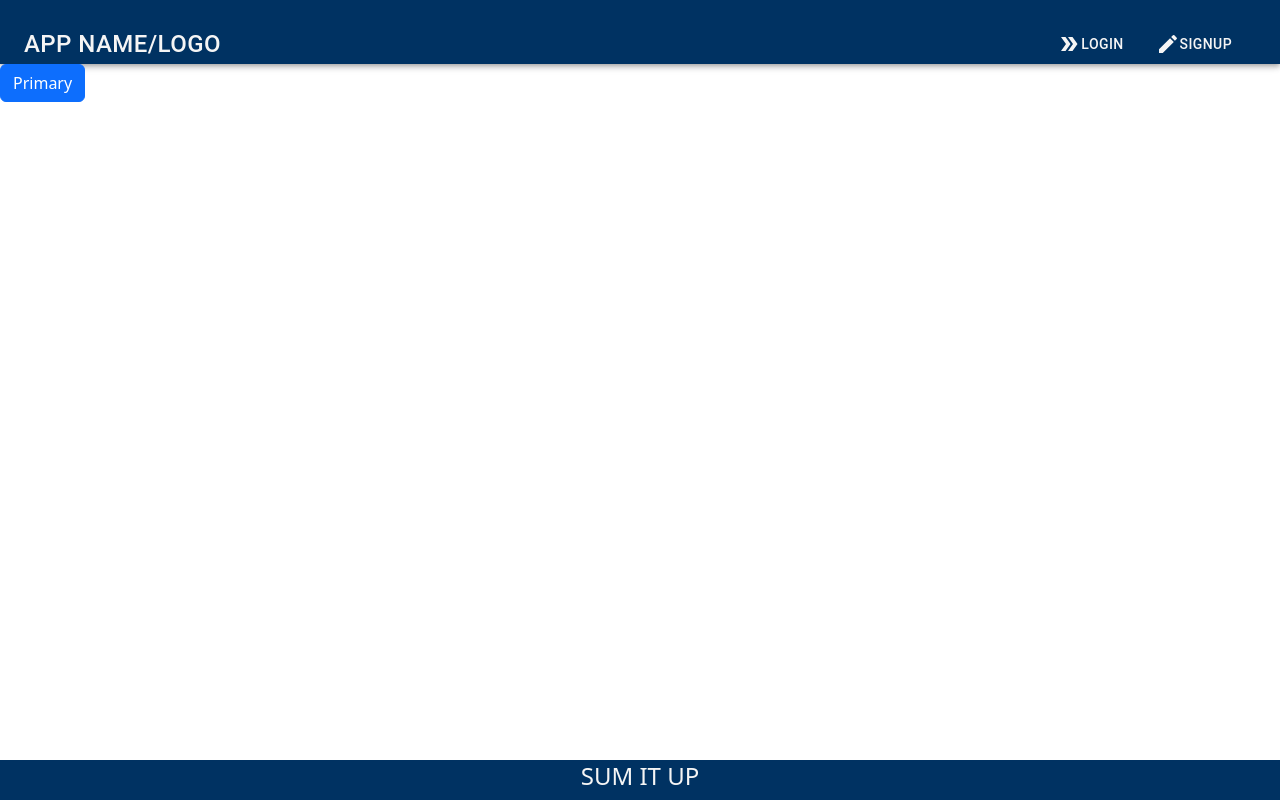
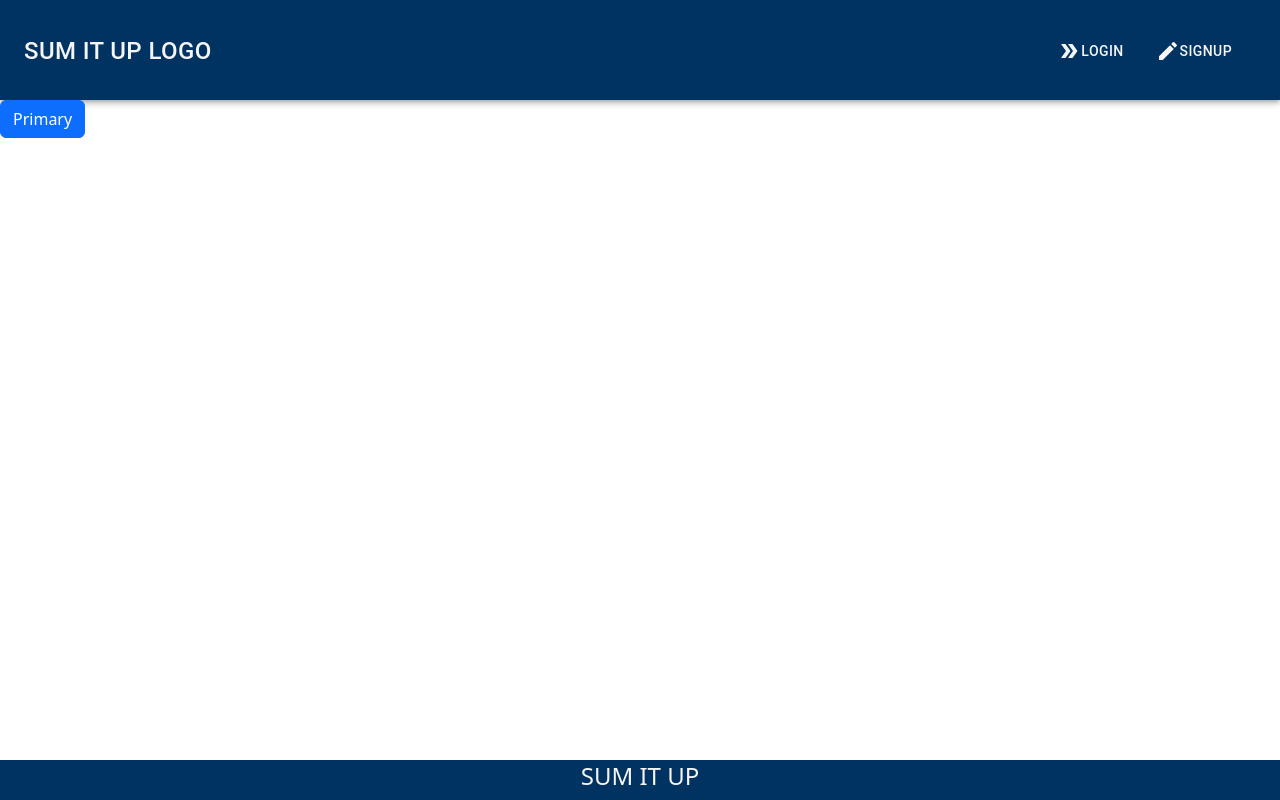
Before and after one commit to SherrickM/sum-it-up, a React (Create React App) app in the folder client/: page / in a window 1280 px wide. Built offline with nearby package versions, Linux system fonts and the light colour scheme.

Commit message:
include header files and layout touchup

```diff
--- a/client/public/index.html
+++ b/client/public/index.html
@@ -6,13 +6,17 @@
   <meta name="viewport" content="width=device-width, initial-scale=1" />
   <meta name="theme-color" content="#000000" />
   <meta name="description" content="Web site created using react" />
-
-  <title>App Name</title>
+  <link href="https://cdn.jsdelivr.net/npm/bootstrap@5.1.3/dist/css/bootstrap.min.css" rel="stylesheet" integrity="sha384-1BmE4kWBq78iYhFldvKuhfTAU6auU8tT94WrHftjDbrCEXSU1oBoqyl2QvZ6jIW3" crossorigin="anonymous">
+  <script src="https://cdn.jsdelivr.net/npm/bootstrap@5.1.3/dist/js/bootstrap.min.js" integrity="sha384-QJHtvGhmr9XOIpI6YVutG+2QOK9T+ZnN4kzFN1RtK3zEFEIsxhlmWl5/YESvpZ13" crossorigin="anonymous"></script>
+  <link rel="stylesheet" href="https://cdnjs.cloudflare.com/ajax/libs/font-awesome/6.1.1/css/all.min.css" integrity="sha512-KfkfwYDsLkIlwQp6LFnl8zNdLGxu9YAA1QvwINks4PhcElQSvqcyVLLD9aMhXd13uQjoXtEKNosOWaZqXgel0g==" crossorigin="anonymous" referrerpolicy="no-referrer" />
+  <title>Sum It Up - Article Summurizer</title>
 </head>
 
 <body>
   <noscript>You need to enable JavaScript to run this app.</noscript>
-  <div id="root"></div>
+  <main>
+    <div id="root"></div>
+  </main>
 
 </body>
 
--- a/client/src/components/Header/Header.js
+++ b/client/src/components/Header/Header.js
@@ -19,6 +19,7 @@ const useStyles = makeStyles((theme) => ({
         margin: 0,
         width: '100%',
         height: "8vh",
+        minHeight: "100px",
         background: '#003262',
     },
     toolbar: {
@@ -70,7 +71,7 @@ const Header = () => {
                     <Typography
                         component={Button}
                         href="/">
-                        <span className={classes.title}>App Name/Logo</span>
+                        <span className={classes.title}>Sum It Up Logo</span>
                     </Typography>
                     <List>
                         {Auth.loggedIn() ? (
```
